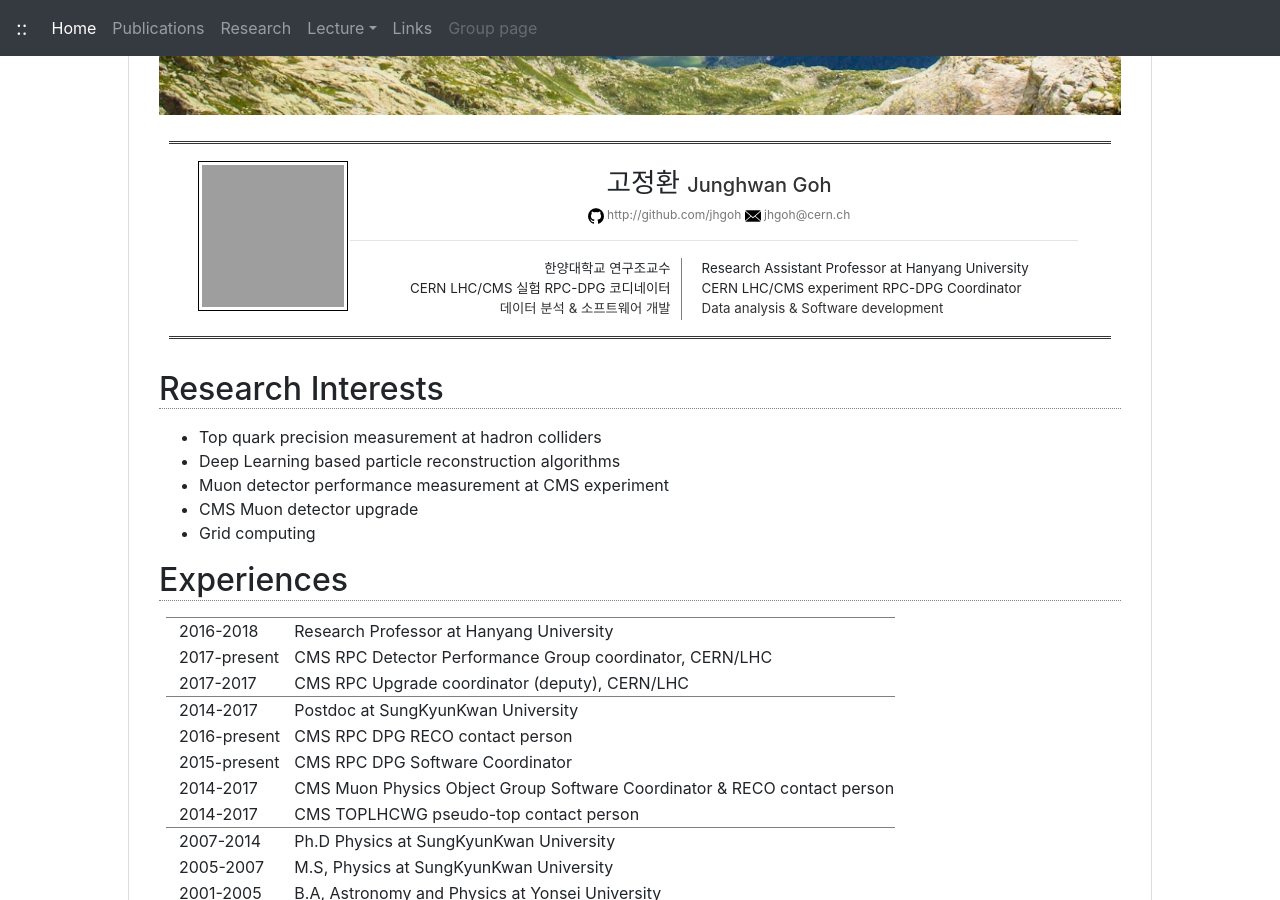
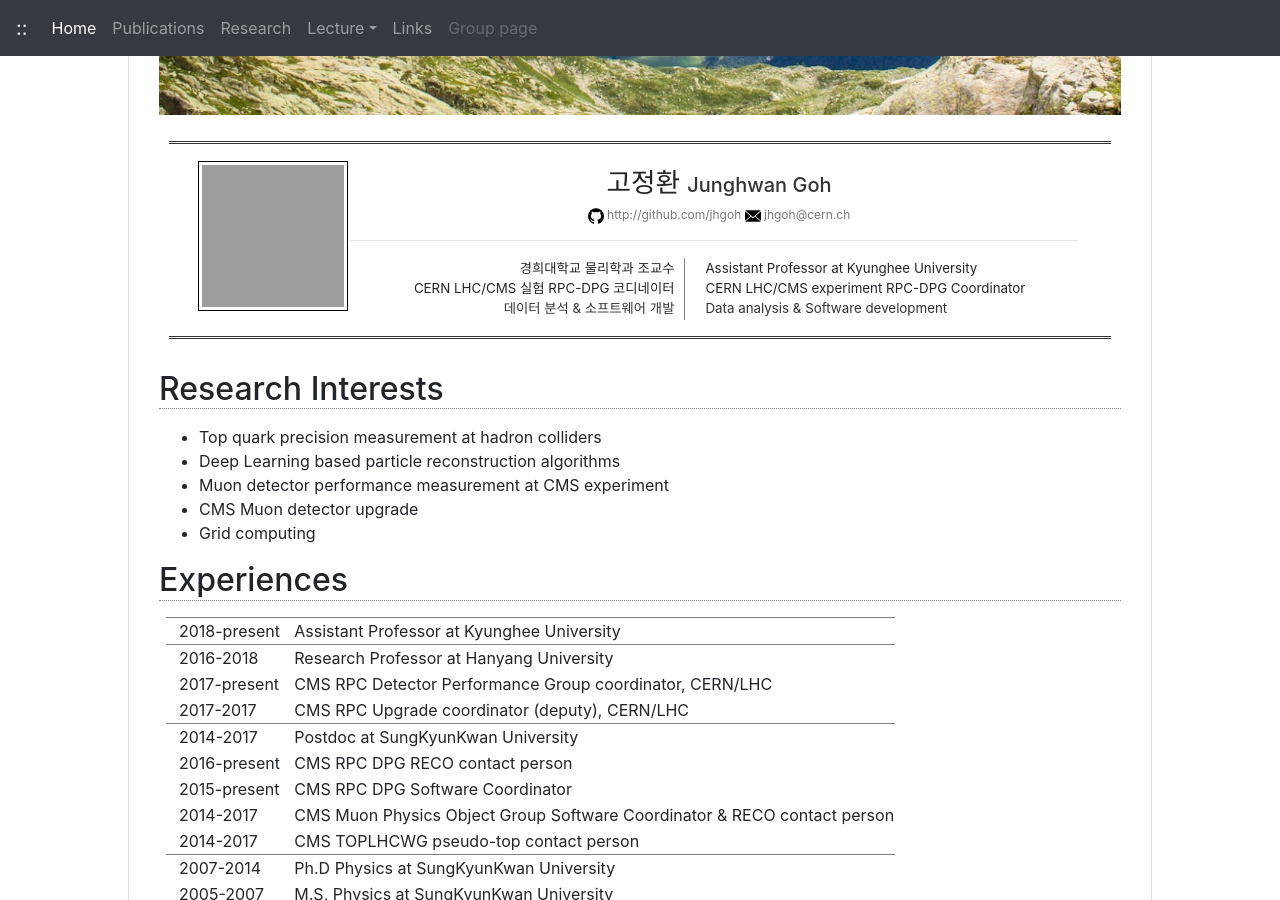
Before and after one commit to jhgoh/jhgoh.github.io, a Jekyll site: the page built from index.html, in a window 1280 px wide and 900 px high, scrolled down 391 px. Built offline with Jekyll 4.4.1, drawn with Linux system fonts in a browser that asks for light colours; nearby versions of some CDN libraries; grey boxes are pictures that could not be loaded.

Commit message:
new position

```diff
--- a/index.html
+++ b/index.html
@@ -46,12 +46,12 @@
 </tr>
 <tr>
   <td style="padding-left:20px;padding-right:10px;font-size:10pt;text-align:right;border-right:1px solid gray">
-    <span>한양대학교 연구조교수</span><br/>
+    <span>경희대학교 물리학과 조교수</span><br/>
     <span>CERN LHC/CMS 실험 RPC-DPG 코디네이터</span></br>
     <span style="color:#333">데이터 분석 &amp; 소프트웨어 개발</span>
   </td>
   <td style="padding-left:20px;font-size:10pt;text-align:left">
-    <span>Research Assistant Professor at Hanyang University</span><br/>
+    <span>Assistant Professor at Kyunghee University</span><br/>
     <span>CERN LHC/CMS experiment RPC-DPG Coordinator</span></br>
     <span style="color:#333">Data analysis &amp; Software development</span>
   </td>
@@ -80,7 +80,7 @@
 </style>
 <p>
 <table class="cv-table">
-<!--  <tr class="linetop"><td>2018-present</td><td>Assistant Professor at Kyunghee University</td></tr> -->
+  <tr class="linetop"><td>2018-present</td><td>Assistant Professor at Kyunghee University</td></tr>
   <tr class="linetop"><td>2016-2018   </td><td>Research Professor at Hanyang University</td></tr>
   <tr><td>2017-present</td><td>CMS RPC Detector Performance Group coordinator, CERN/LHC</td></tr>
   <tr><td>2017-2017   </td><td>CMS RPC Upgrade coordinator (deputy), CERN/LHC</td></tr>
```
